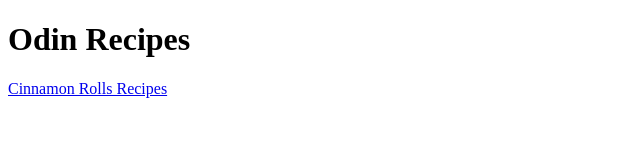
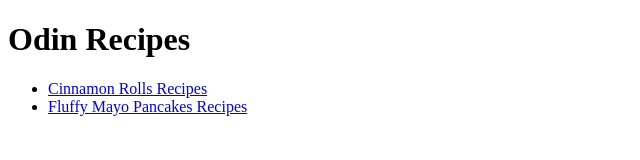
Before and after one commit to nodmob/odin-recipes, a plain HTML site: page index.html in a window 1280 px wide. Shown: the whole page, without its empty margins (0-640 px from the left). Drawn offline with Linux system fonts and the light colour scheme.

Commit message:
Add relative link index.html to fluffy-mayo-pancakes.html

```diff
--- a/index.html
+++ b/index.html
@@ -7,6 +7,10 @@
 </head>
 <body>
     <h1>Odin Recipes</h1>
-    <a href="recipes/cinnamon-rolls.html">Cinnamon Rolls Recipes</a>
+    <ul>
+        <li><a href="recipes/cinnamon-rolls.html">Cinnamon Rolls Recipes</a></li>
+        <li><a href="recipes/fluffy-mayo-pancakes.html">Fluffy Mayo Pancakes Recipes</a></li>
+    </ul>
+
 </body>
 </html>
```
